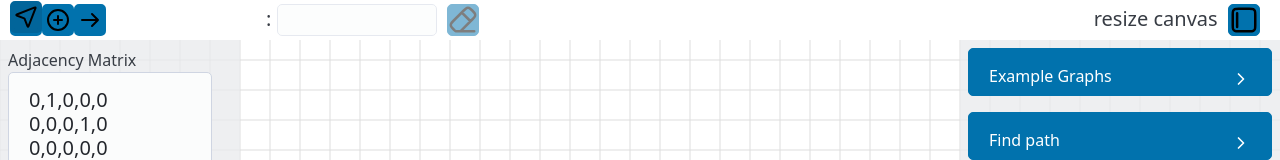
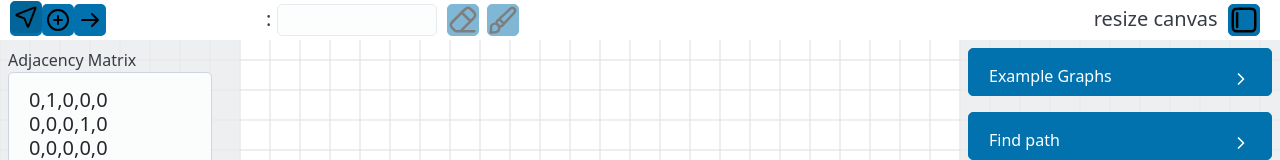
Before and after one commit to closbichler/graphs, a Vue app: page / in a window 1280 px wide. Shown: the top 160 px of the page. Built offline with nearby package versions, Linux system fonts and the light colour scheme.

Commit message:
mark button

```diff
--- a/src/assets/styles/toolbar.css
+++ b/src/assets/styles/toolbar.css
@@ -35,19 +35,30 @@
 .slection-specific-input {
     width: 40em
 }
+
 #selection-info {
     display: inline-block;
     min-width: 7em;
 }
+
 #selection-input {
     width: 10em;
 }
+
 .selection-buttons {
     display: inline;
 }
 
+.selection-buttons input {
+    margin-right: 0.5em;
+}
+
 #delete-selected-button {
     background-image: url('/src/assets/icons/eraser.svg');
+}
+
+#mark-selected-button {
+background-image: url('/src/assets/icons/brush.svg');
 }
 
 #close-sidepanel-button {
--- a/src/components/DrawingBoard.vue
+++ b/src/components/DrawingBoard.vue
@@ -30,6 +30,8 @@
       <div class="selection-buttons">
         <input type="button" id="delete-selected-button"
           @click="deleteSelected" :disabled="!isSelectionSet">
+        <input type="button" id="mark-selected-button"
+          @click="markSelected" :disabled="!isSelectionSet">
       </div>
     </div>
 
@@ -184,12 +186,27 @@ function deleteSelected() {
     graph.value.deleteNode(interaction.state.selectedNode)
     interaction.state.selectedNode = undefined
     unsetSelection()
-    drawCanvas()
   } else if (interaction.state.selectedEdge !== undefined) {
     graph.value.deleteEdge(interaction.state.selectedEdge.from, interaction.state.selectedEdge.to)
     interaction.state.selectedEdge = undefined
     unsetSelection()
-    drawCanvas()
+  }
+}
+
+function markSelected() {
+  if (interaction.state.selectedNode !== undefined) {
+    let node = interaction.state.selectedNode
+    let nodeStyle = graph.value.nodes[node].style
+    nodeStyle.color = nodeStyle.color === undefined ? "green": undefined
+    interaction.deselectNode()
+    graph.value.debugInfo = "marked node " + node
+  } else if (interaction.state.selectedEdge !== undefined) {
+    let from = interaction.state.selectedEdge.from
+    let to = interaction.state.selectedEdge.to
+    let edgeStyle = graph.value.nodes[from].edgesTo[to].style
+    edgeStyle.color = edgeStyle.color === undefined ? "green" : undefined
+    interaction.deselectEdge()
+    graph.value.debugInfo = "marked edge (" + from + "," + to + ")"
   }
 }
 </script>
--- a/src/utils/draw.js
+++ b/src/utils/draw.js
@@ -33,12 +33,16 @@ function drawGrid(canvas, ctx) {
 function drawNode(ctx, node) {
   ctx.lineWidth = 2
   ctx.fillStyle = "#fff"
-  if (node.style.selected)
+  ctx.strokeStyle = CONSTANTS.defaultColor
+
+  if (node.style.selected) {
     ctx.strokeStyle = CONSTANTS.selectColor
-  else if (node.style.highlighted)
+  } else if (node.style.marked) {
     ctx.strokeStyle = CONSTANTS.highlightColor
-  else
-    ctx.strokeStyle = CONSTANTS.defaultColor
+    ctx.lineWidth = 3
+  } else if (node.style.color !== undefined) {
+    ctx.strokeStyle = node.style.color
+  }
 
   ctx.beginPath()
   ctx.arc(node.pos.x, node.pos.y, CONSTANTS.nodeSize, 0, 2 * Math.PI)
@@ -68,12 +72,16 @@ function drawArrow(ctx, node1, node2) {
 
 function drawEdge(ctx, node1, node2, edge, graphProperties) {
   ctx.lineWidth = 2
-  if (edge.style.selected)
+  ctx.strokeStyle = CONSTANTS.defaultColor
+
+  if (edge.style.selected) {
     ctx.strokeStyle = CONSTANTS.selectColor
-  else if (edge.style.highlighted)
+  } else if (edge.style.marked) {
     ctx.strokeStyle = CONSTANTS.highlightColor
-  else
-    ctx.strokeStyle = CONSTANTS.defaultColor
+    ctx.lineWidth = 3
+  } else if (edge.style.color !== undefined) {
+    ctx.strokeStyle = edge.style.color
+  }
 
   ctx.translate(edge.offset.x, edge.offset.y)
 
--- a/src/utils/graph.js
+++ b/src/utils/graph.js
@@ -7,7 +7,8 @@ class Node {
 
   style = {
     selected: false,
-    highlighted: false
+    marked: false,
+    color: undefined
   }
 
   constructor(name) {
@@ -30,7 +31,7 @@ class Edge {
 
   style = {
     selected: false,
-    highlighted: false
+    marked: false
   }
 
   constructor(weight) {
@@ -191,25 +192,24 @@ class Graph {
   }
 
   // Styling
-  highlightNodes(path) {
-    for (let i of path) {
-      if (i < this.nodes.length)
-        this.nodes[i].style.highlighted = true;
+  highlightNodes(nodes) {
+    for (let i of nodes) {
+      this.nodes[i].style.marked = true;
     }
   }
 
   dehighlightNodes() {
     for (let node of this.nodes) {
-      node.style.highlighted = false;
+      node.style.marked = false;
     }
   }
 
-  highlightEdges(path) {
+  highlightEdges(edges) {
     let l = this.nodes.length;
-    for (let edge of path) {
+    for (let edge of edges) {
       if (edge[0] < l && this.nodes[edge[0]] !== undefined &&
         edge[1] < l && this.nodes[edge[0]].edgesTo[edge[1]] !== undefined)
-        this.nodes[edge[0]].edgesTo[edge[1]].style.highlighted = true;
+        this.nodes[edge[0]].edgesTo[edge[1]].style.marked = true;
     }
   }
 
@@ -217,7 +217,7 @@ class Graph {
     for (let node of this.nodes) {
       for (let edge of node.edgesTo) {
         if (edge !== undefined)
-          edge.style.highlighted = false;
+          edge.style.marked = false;
       }
     }
   }
--- a/src/utils/interaction.js
+++ b/src/utils/interaction.js
@@ -172,23 +172,25 @@ class Interaction {
   onPointerDown(event) {
     this.eventCache.push(event)
     let mousePos = this.#getPositionOnCanvas(event)
-    let node = this.#nodeSelected(mousePos);
-    let edge = this.#edgeSelected(mousePos);
+    let node = this.#nodeSelected(mousePos)
+    let edge = this.#edgeSelected(mousePos)
 
     if (this.state.mode == 'put-node' && node === undefined) {
-      this.#tryPutNode(mousePos);
+      this.#tryPutNode(mousePos)
     } else if (this.state.mode == 'put-edge' && node !== undefined) {
-      this.#tryPutEdge(node);
+      this.#tryPutEdge(node)
     } else if (this.state.mode == 'select') {
       if (node !== undefined) {
-        this.deselectEdge();
-        this.#trySelectNode(node);
+        this.deselectEdge()
+        this.#trySelectNode(node)
       } else if (edge !== undefined) {
-        this.deselectNode();
-        this.#trySelectEdge(edge);
+        this.deselectNode()
+        this.#trySelectEdge(edge)
       } else {
-        this.deselectNode();
-        this.deselectEdge();
+        this.deselectNode()
+        this.deselectEdge()
+        this.graph.dehighlightNodes()
+        this.graph.dehighlightEdges()
       }
     }
   }
```
Also changed, not shown: src/assets/icons/brush.svg (added), 1 other file (tests, documents, lock files or other folders).
